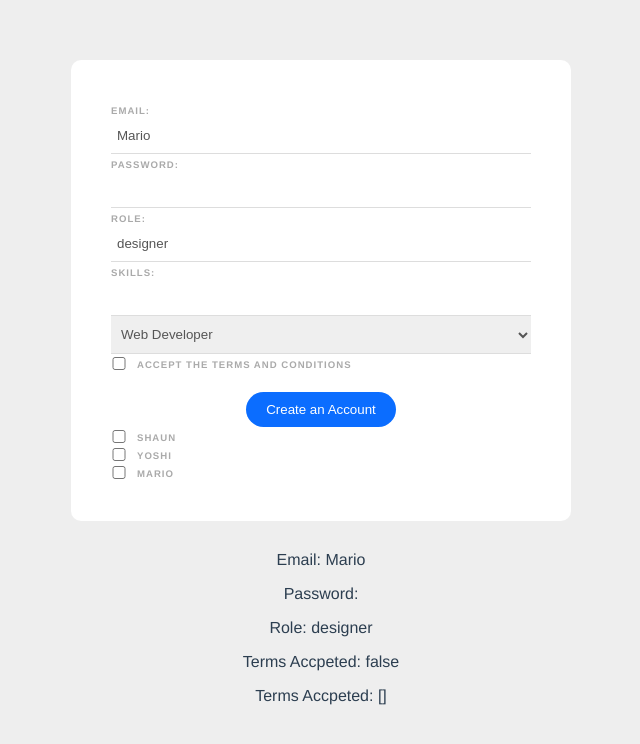
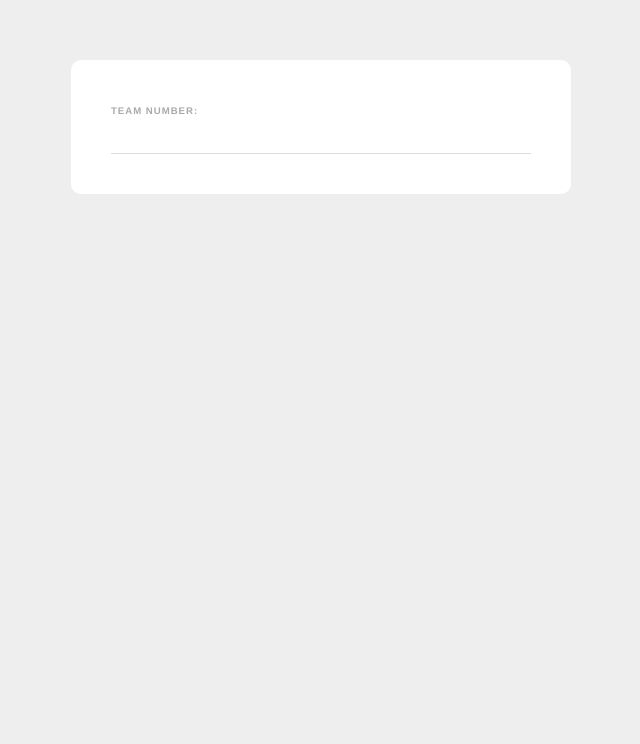
Before and after one commit to ShivamMaster/467-scouting-website-VueJs, a Vue app: page / in a window 1280 px wide. Shown: the top 744 px of the page, without its empty margins (319-959 px from the left). Built offline with nearby package versions, Linux system fonts and the light colour scheme.

Commit message:
Added the Team Number Field

```diff
--- a/src/App.vue
+++ b/src/App.vue
@@ -3,7 +3,8 @@
 </template>
 
 <script>
-import SignupForm from './components/SignupFormYT.vue'
+//import SignupForm from './components/SignupFormYT.vue'
+import SignupForm from './components/SignUpFormME.vue'
 
 
 export default {
--- a/src/components/SignUpFormME.vue
+++ b/src/components/SignUpFormME.vue
@@ -1,13 +1,89 @@
 <template>
-    <form>
-
-    </form>
+  <form>
+    <label> Team Number: </label>
+    <input type="TeamNumber" required v-model="TeamNumber" />
+  </form>
 </template>
 
 <script>
-
+export default {
+  data() {
+    return {
+      TeamNumber: " ",
+    };
+  },
+};
 </script>
 
 <style>
+form {
+  max-width: 420px;
+  margin: 30px auto;
+  background: white;
+  text-align: left;
+  padding: 40px;
+  border-radius: 10px;
+}
 
+label {
+  color: #aaa;
+  display: inline-block;
+  margin: 25px 0 15 px;
+  font-size: 0.6em;
+  text-transform: uppercase;
+  letter-spacing: 1px;
+  font-weight: bold;
+}
+
+input,
+select {
+  display: block;
+  padding: 10px 6px;
+  width: 100%;
+  box-sizing: border-box;
+  border: none;
+  border-bottom: 1px solid #ddd;
+  color: #555;
+}
+
+input[type="checkbox"] {
+  display: inline-block;
+  width: 16px;
+  margin: 0 10px 0 0;
+  position: relative;
+  top: 2px;
+}
+
+.pill {
+  display: inline-block;
+  margin: 20px 10px 0 0;
+  padding: 6px 12px;
+  background: #eeee;
+  border-radius: 20px;
+  font-size: 12px;
+  letter-spacing: 1px;
+  font-weight: bold;
+  color: #777;
+  cursor: pointer;
+}
+
+button {
+  background: #0b6dff;
+  border: 0;
+  padding: 10px 20px;
+  margin-top: 20px;
+  color: white;
+  border-radius: 20px;
+}
+
+.submit {
+  text-align: center;
+}
+
+.error {
+  color: #ff0062;
+  margin-top: 10px;
+  font-size: 0.8em;
+  font-weight: bold;
+}
 </style>
```
